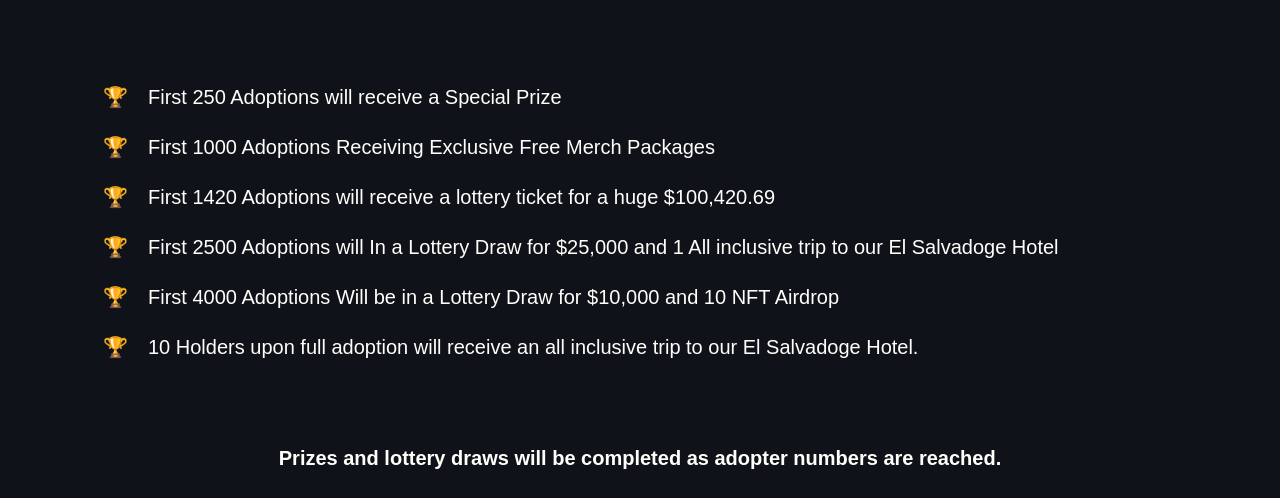
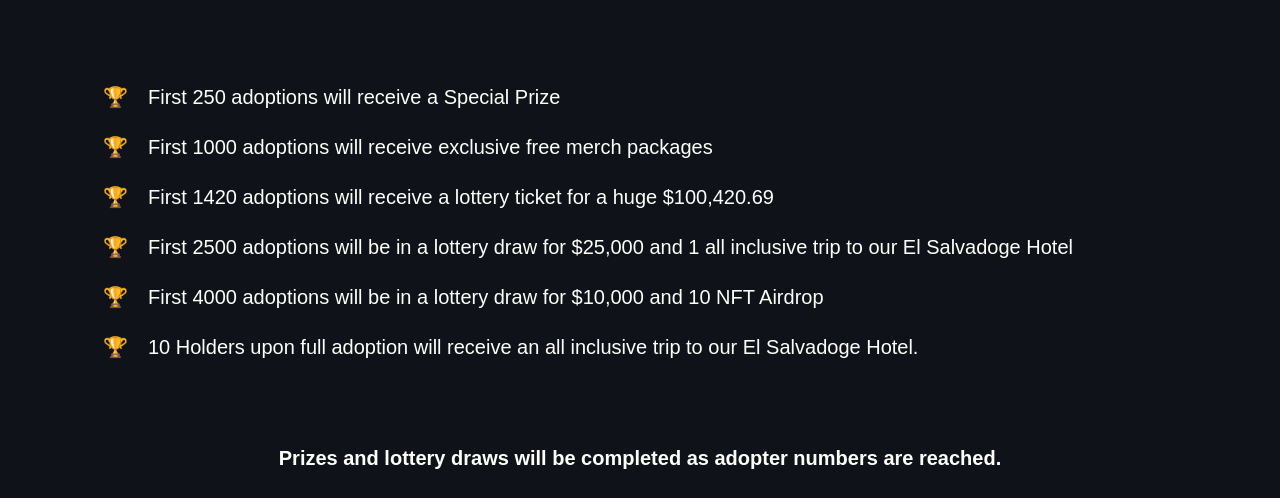
Before and after one commit to alex-cler/theelsalvadogeproject, a plain HTML site: page index.html in a window 1280 px wide. Shown: the part 5459-5957 px from the top of the page. Drawn offline with nearby package versions, Linux system fonts and the light colour scheme; a script that the page names is missing; a web font is replaced by a local one.

Commit message:
Edit : Reward Content

```diff
--- a/index.html
+++ b/index.html
@@ -145,11 +145,11 @@
         <p>Here at the El Salvadoge project we like giving back to the people helping us on our mission so we have
         set up a few Prize pools and competitions for our NFT Community.</p>
         <ul>
-            <li>First 250 Adoptions will receive a Special Prize</li>
-            <li>First 1000 Adoptions Receiving Exclusive Free Merch Packages</li>
-            <li>First 1420 Adoptions will receive a lottery ticket for a huge $100,420.69</li>
-            <li>First 2500 Adoptions will In a Lottery Draw for $25,000 and 1 All inclusive trip to our El Salvadoge Hotel</li>
-            <li>First 4000 Adoptions Will be in a Lottery Draw for $10,000 and 10 NFT Airdrop</li>
+            <li>First 250 adoptions will receive a Special Prize</li>
+            <li>First 1000 adoptions will receive exclusive free merch packages</li>
+            <li>First 1420 adoptions will receive a lottery ticket for a huge $100,420.69</li>
+            <li>First 2500 adoptions will be in a lottery draw for $25,000 and 1 all inclusive trip to our El Salvadoge Hotel</li>
+            <li>First 4000 adoptions will be in a lottery draw for $10,000 and 10 NFT Airdrop</li>
             <li>10 Holders upon full adoption will receive an all inclusive trip to our El Salvadoge Hotel.</li>
         </ul>
         <h4>
```
